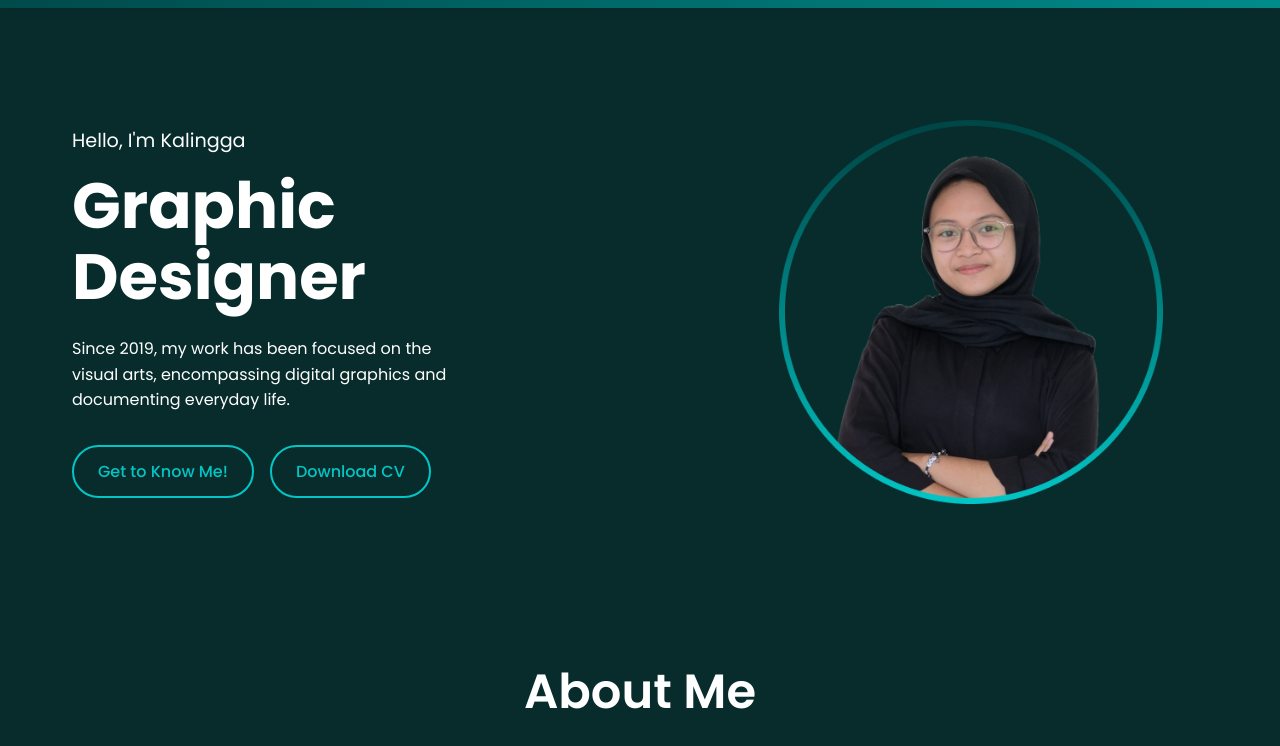
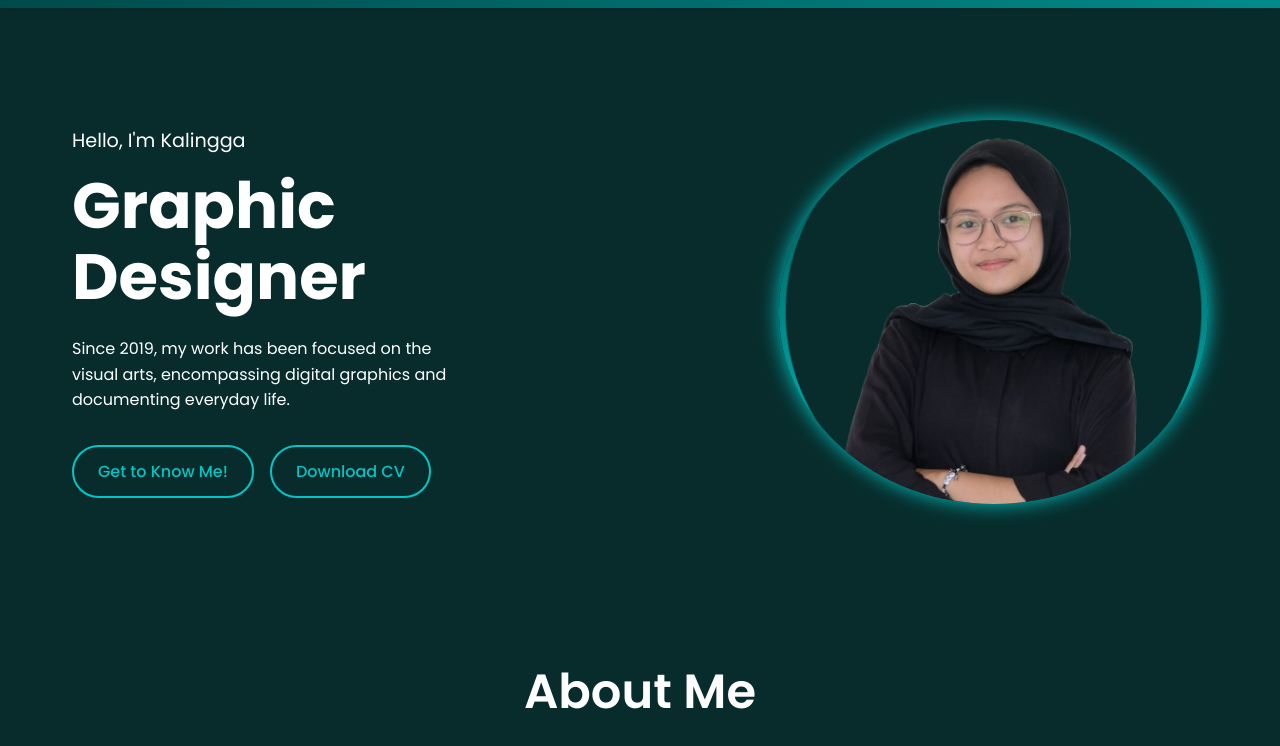
Before and after one commit to Kalingga19/portfolio_kalingga, a plain HTML site: page index.html in a window 1280 px wide. Shown: the part 54-800 px from the top of the page. Drawn offline with Linux system fonts and the light colour scheme.

Commit message:
Update index.html

```diff
--- a/index.html
+++ b/index.html
@@ -196,7 +196,7 @@
         .hero-image {
             position: relative;
             display: flex;
-            box-shadow: #04C5C5;
+            box-shadow: 0 0 20px #04C5C5;
             width: 80%;
             height: 80%;
             border-radius: 50%;
@@ -207,8 +207,14 @@
 
         .hero-image:hover {
             transform: translateY(-2px);
-            box-shadow: #04C5C5;
-            color: #04C5C5;
+            box-shadow: 0 0 30px #04C5C5;
+        }
+
+        .hero-image img {
+            width: 100%;
+            height: 100%;
+            object-fit: cover;
+            border-radius: 50%;
         }
 
         .container {
```
